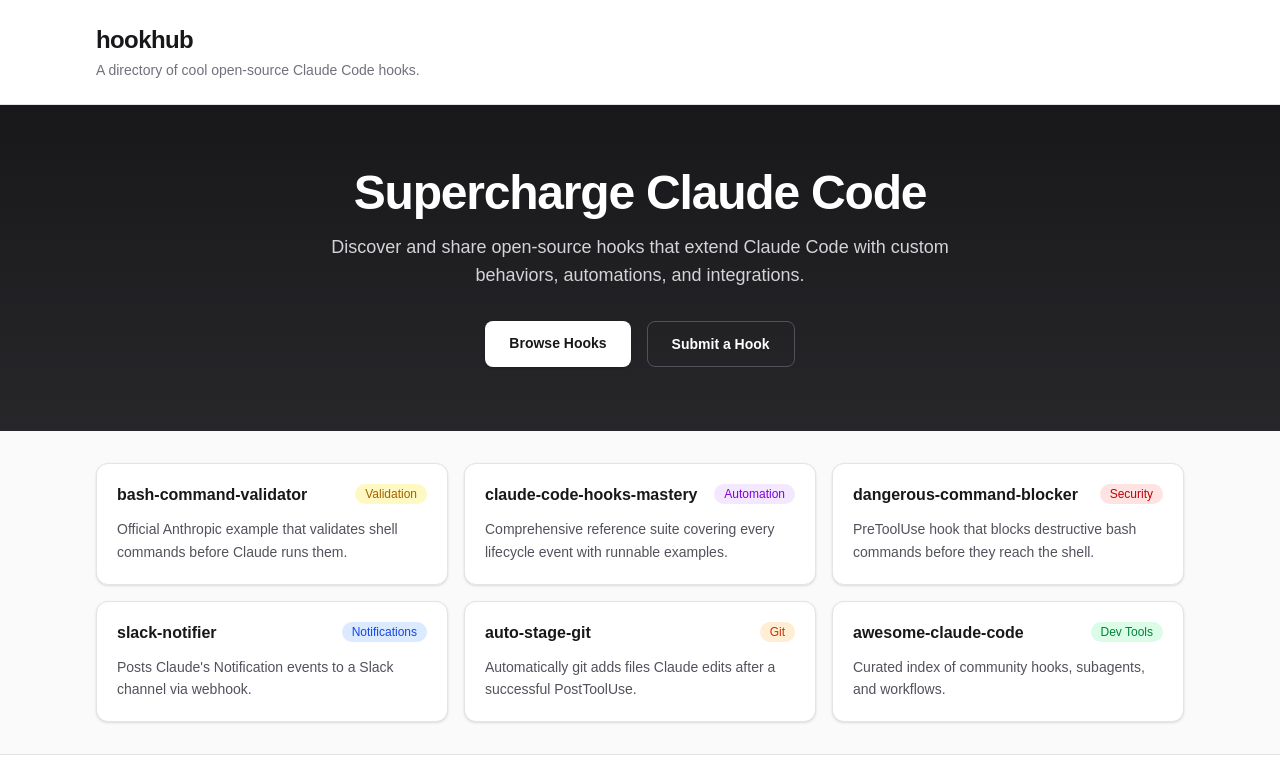
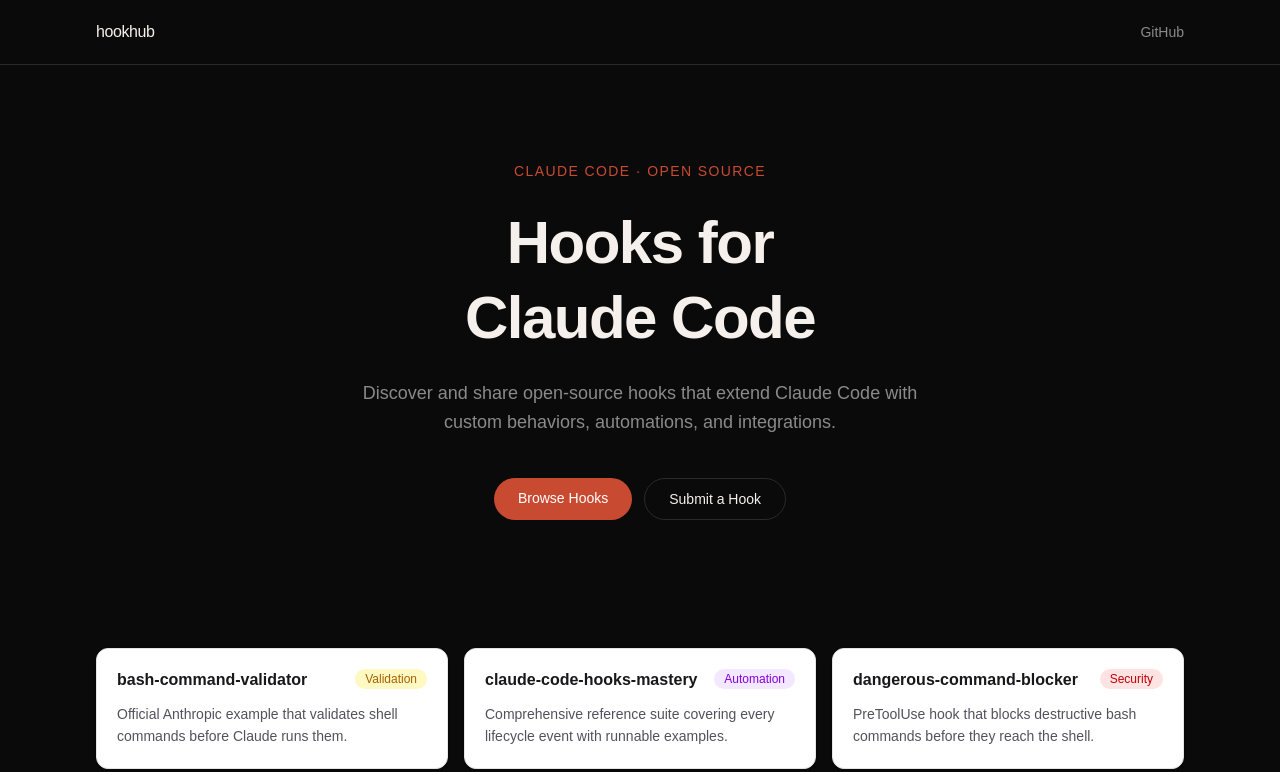
Before and after one commit to simodalla/hookhub, a Next.js app: page / in a window 1280 px wide. Shown: the top 772 px of the page. Built offline with nearby package versions, Linux system fonts and the light colour scheme.

Commit message:
add anthropic style

```diff
--- a/app/page.tsx
+++ b/app/page.tsx
@@ -3,30 +3,38 @@
 
 export default function Home() {
   return (
-    <div className="flex flex-col min-h-full bg-zinc-50 dark:bg-zinc-950">
-      <header className="border-b border-zinc-200 bg-white dark:border-zinc-800 dark:bg-zinc-900">
-        <div className="mx-auto max-w-6xl px-4 py-6 sm:px-6 lg:px-8">
-          <h1 className="text-2xl font-bold tracking-tight text-zinc-900 dark:text-zinc-50">
+    <div className="flex flex-col min-h-full bg-[#0a0a0a] text-[#f5f0eb]">
+      <header className="border-b border-[#2a2a2a]">
+        <div className="mx-auto max-w-6xl px-4 py-5 sm:px-6 lg:px-8 flex items-center justify-between">
+          <span className="text-base font-medium tracking-tight text-[#f5f0eb]">
             hookhub
-          </h1>
-          <p className="mt-1 text-sm text-zinc-500 dark:text-zinc-400">
-            A directory of cool open-source Claude Code hooks.
-          </p>
+          </span>
+          <a
+            href="https://github.com/anthropics/claude-code"
+            target="_blank"
+            rel="noopener noreferrer"
+            className="text-sm text-[#8a8a8a] hover:text-[#f5f0eb] transition-colors"
+          >
+            GitHub
+          </a>
         </div>
       </header>
 
-      <section className="bg-gradient-to-b from-zinc-900 to-zinc-800 py-16 text-center">
-        <div className="mx-auto max-w-3xl px-4 sm:px-6 lg:px-8">
-          <h2 className="text-4xl font-extrabold tracking-tight text-white sm:text-5xl">
-            Supercharge Claude Code
+      <section className="py-24 px-4 sm:px-6 lg:px-8">
+        <div className="mx-auto max-w-3xl text-center">
+          <p className="text-sm font-medium uppercase tracking-widest text-[#c84b31] mb-6">
+            Claude Code · Open Source
+          </p>
+          <h2 className="text-5xl font-semibold tracking-tight text-[#f5f0eb] sm:text-6xl leading-tight">
+            Hooks for<br />Claude Code
           </h2>
-          <p className="mt-4 text-lg text-zinc-300">
+          <p className="mt-6 text-lg text-[#8a8a8a] leading-relaxed max-w-xl mx-auto">
             Discover and share open-source hooks that extend Claude Code with custom behaviors, automations, and integrations.
           </p>
-          <div className="mt-8 flex justify-center gap-4">
+          <div className="mt-10 flex justify-center gap-3">
             <a
               href="#hooks"
-              className="rounded-lg bg-white px-6 py-3 text-sm font-semibold text-zinc-900 shadow hover:bg-zinc-100 transition-colors"
+              className="rounded-full bg-[#c84b31] px-6 py-2.5 text-sm font-medium text-white hover:bg-[#b04028] transition-colors"
             >
               Browse Hooks
             </a>
@@ -34,7 +42,7 @@
               href="https://github.com/anthropics/claude-code"
               target="_blank"
               rel="noopener noreferrer"
-              className="rounded-lg border border-zinc-600 px-6 py-3 text-sm font-semibold text-white hover:border-zinc-400 transition-colors"
+              className="rounded-full border border-[#2a2a2a] px-6 py-2.5 text-sm font-medium text-[#f5f0eb] hover:border-[#444] transition-colors"
             >
               Submit a Hook
             </a>
@@ -46,15 +54,15 @@
         <HookGrid hooks={hooks} />
       </main>
 
-      <footer className="border-t border-zinc-200 bg-white dark:border-zinc-800 dark:bg-zinc-900">
-        <div className="mx-auto max-w-6xl px-4 py-4 sm:px-6 lg:px-8">
-          <p className="text-center text-xs text-zinc-500 dark:text-zinc-400">
+      <footer className="border-t border-[#2a2a2a] mt-16">
+        <div className="mx-auto max-w-6xl px-4 py-6 sm:px-6 lg:px-8">
+          <p className="text-center text-xs text-[#5a5a5a]">
             Built with Next.js &middot;{" "}
             <a
               href="https://github.com/anthropics/claude-code"
               target="_blank"
               rel="noopener noreferrer"
-              className="underline hover:text-zinc-700 dark:hover:text-zinc-300"
+              className="hover:text-[#8a8a8a] transition-colors"
             >
               hookhub on GitHub
             </a>
```
